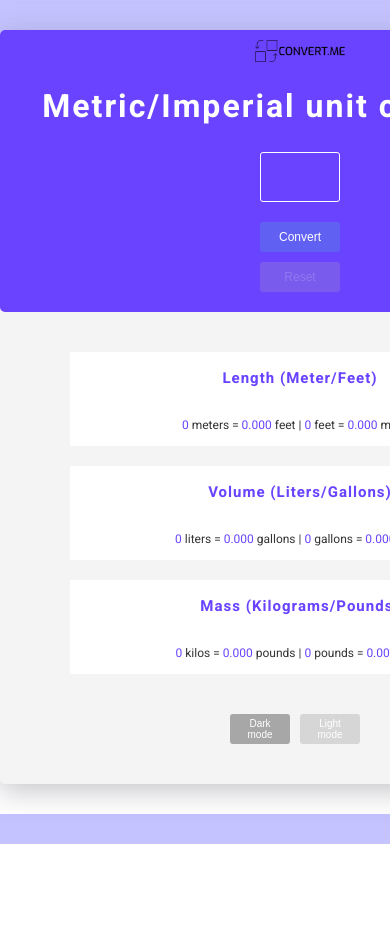
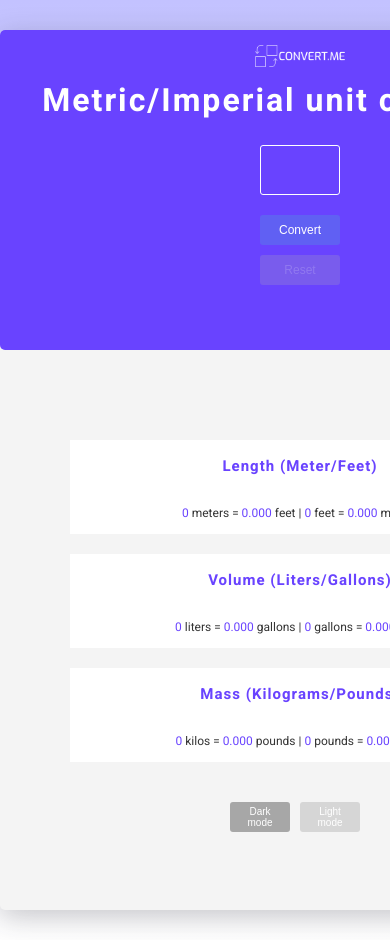
Before and after one commit to MaikaGear/unit-conversion, a plain HTML site: page index.html in a window 390 px wide. Shown: the top 940 px of the page. Before the commit the page ends 844 px from the top, so only its background shows below. Drawn offline with Linux system fonts and the light colour scheme.

Commit message:
swapped the logo for a diffferent color logo, minor sizing adjustments

```diff
--- a/index.html
+++ b/index.html
@@ -13,7 +13,7 @@
 <body id="body-sec">
     <div class="section">
         <div class="top-box">
-            <img src="convertme-low-resolution-logo-black-on-transparent-background.png" alt="brand logo that says 'convert.me' with two squares to the left of it">
+            <img src="convertme-low-resolution-logo-white-on-transparent-background.png" alt="brand logo that says 'convert.me' with two squares to the left of it">
             <h1>Metric/Imperial unit conversion</h1>
             <input type="text" name="user-input" id="user-input">
             <button class="convert-btn">Convert</button>
--- a/styles.css
+++ b/styles.css
@@ -4,11 +4,12 @@ body {
     font-family: 'Heebo', sans-serif;
     background-image: -webkit-linear-gradient(rgba(83, 80, 255, 0.349), rgb(255, 255, 255));
     background-size: cover;
+    background-repeat: no-repeat;
 }
 
 img{
     width: 90px;
-    padding-top: 10px;
+    padding-top: 15px;
 }
 .error-msg, .error-msg2{
     color: rgb(236, 49, 96);
@@ -20,7 +21,7 @@ img{
     display: flex;
     flex-direction: column;
     align-items: center;
-    padding-bottom: 20px;
+    padding-bottom: 65px;
     background-color: #6943FF;
     border-radius: 5px;
 }
@@ -28,7 +29,7 @@ img{
 .btm-box{
     display: flex;
     flex-direction: column;
-    padding-top: 30px;
+    padding-top: 80px;
 }
 
 .L-box, .V-box, .M-box {
@@ -62,6 +63,7 @@ img{
     margin: 20px 80px;
     background-color: #F4F4F4;
     height: fit-content;
+    min-height: 840px;
     padding-bottom: 40px;
     width: 600px;
     margin: 30px auto;
@@ -84,6 +86,7 @@ button{
     margin-top: 10px;
 }
 
+
 .reset-btn:disabled, .convert-btn:disabled{
     background-color: rgba(175, 175, 175, 0.226);
     color: #ffffff2d;
@@ -99,6 +102,7 @@ h1{
     color: #FFFFFF;
     cursor: default;
     letter-spacing: 2px;
+    margin-top: 10px;
 }
 
 h3{
@@ -183,5 +187,10 @@ span{
     }
     .section{
         box-shadow: rgba(28, 28, 32, 0.377) 0px 7px 29px 0px;
+        margin-top: 0;
+        margin-bottom: 0;
+    }
+    img{
+        margin-top: 15px;
     }
 }
```
Also changed, not shown: convertme-low-resolution-logo-black-on-transparent-background.png (deleted), convertme-low-resolution-logo-white-on-transparent-background.png (added).
